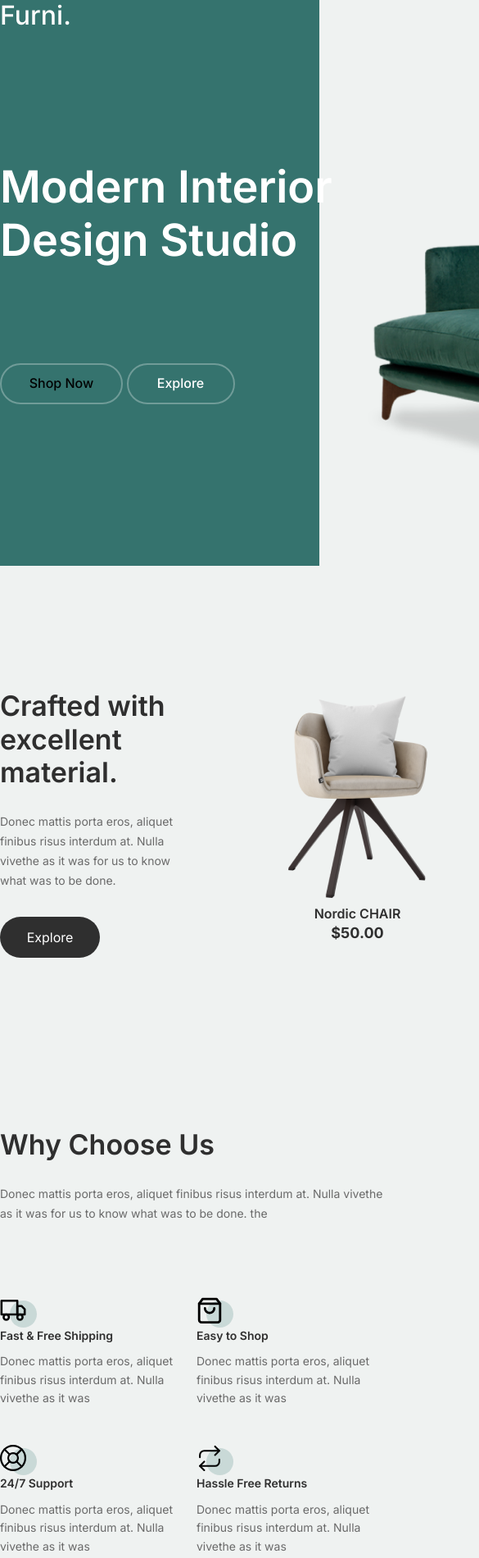
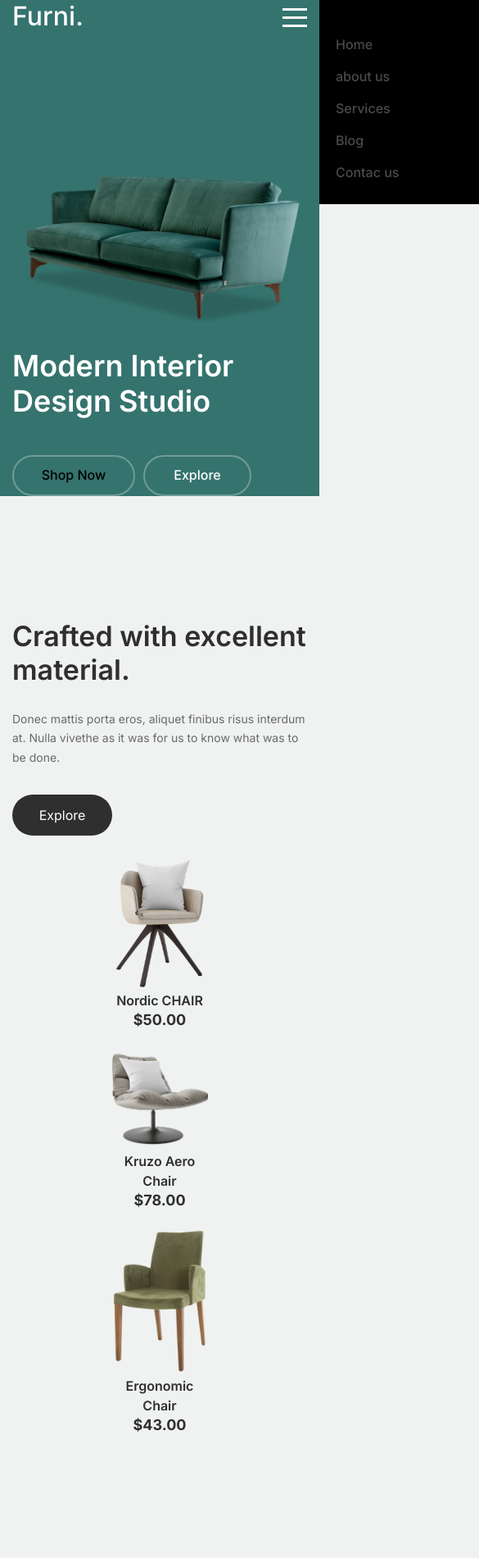
Before and after one commit to CherniukAnna/furni, a plain HTML site: page index.html in a window 390 px wide. Shown: the top 1900 px of the page at 82% size, 585 px wide, since content can reach past the window. Drawn offline with nearby package versions, Linux system fonts and the light colour scheme.

Commit message:
add adaptive

```diff
--- a/css/media.css
+++ b/css/media.css
@@ -0,0 +1,128 @@
+@media (max-width: 1100px){
+    .container{
+        padding: 0 15px;
+    }
+    .header-wraper-content-title{
+        font-size: 36px;
+    }
+}
+
+@media (max-width: 900px) {
+  .container {
+    padding: 0 15px;
+  }
+
+  .header-wraper-btn {
+    display: flex;
+    gap: 10px;
+  }
+  .header-wraper-content-title {
+    font-size: 36px;
+    margin-bottom: 40px;
+  }
+  .nav-list {
+    gap: 20px;
+  }
+  /* 1 section*/
+
+  .description-wraper{
+        display: flex;
+        flex-direction: column;
+        row-gap: 25px;
+        align-items:center;
+        justify-content: center;
+
+
+    }
+    .description{
+        margin: 0 auto;
+        max-width: 500px;
+    }
+    .price-list{
+        gap: 20px;
+        justify-content: center;
+        align-self: center;
+    }
+}
+
+@media (max-width: 480px) {
+    .container{
+        padding: 0 15px;
+    }
+  .header-wraper {
+    flex-direction: column-reverse;
+  }
+  .header-wraper-content-title{
+    margin-top: 0;
+    margin-bottom: 0;
+  }
+  .nav-list {
+    display: block;
+    position: absolute;
+    /* left: -550px; */
+    right: 0;
+    top: 0;
+    transform: translateX(100%);
+    width: 100%;
+    background-color: black;
+    padding: 35px 20px 20px 20px;
+    transition: transform .5s;
+  }
+  .header__burger-btn {
+    /* position: relative; */
+    width: 40px;
+    height: 40px;
+    border: none;
+    background-color: transparent;
+    z-index: 2;
+  }
+  .header__burger-btn span {
+    position: absolute;
+    width: 30px;
+    height: 3px;
+    background-color: white;
+    right: 15px;
+    transition: transform 0.5s, opacity 0.5s, background-color 0.5s;
+  }
+  .header__burger-btn span:nth-child(1) {
+    transform: translateY(-10px);
+  }
+  .header__burger-btn span:nth-child(3) {
+    transform: translateY(10px);
+  }
+
+  .nav.open .header__burger-btn span {
+    background-color: white;
+  }
+
+  .nav.open .header__burger-btn span:nth-child(1) {
+    transform: translateY(0) rotate(45deg);
+  }
+
+  .nav.open .header__burger-btn span:nth-child(2) {
+    opacity: 0;
+  }
+  .nav.open .header__burger-btn span:nth-child(3) {
+    transform: translateY(0) rotate(-45deg);
+  }
+  .nav.open .nav-list {
+transform: translateX(0) ;
+}
+
+ /* 1 section*/
+
+
+ .price-list{
+        display: flex;
+        flex-direction: column;
+        row-gap: 20px;
+
+
+    }
+    .price-item{
+        margin: 0 auto;
+        max-width: 50%;
+
+    }
+
+}
--- a/css/style.css
+++ b/css/style.css
@@ -16,8 +16,12 @@ body {
 }
 
 .container {
-  width: 1146px;
+  max-width: 1146px;
   margin: 0 auto;
+}
+img{
+  display: block;
+  max-width: 100%;
 }
 
 /* Header */
@@ -63,7 +67,7 @@ body {
 
 } */
 .header-wraper-content-title {
-  width: 419px;
+  max-width: 419px;
   height: 130px;
   margin-top: 157px;
   margin-bottom: 117px;
@@ -108,7 +112,7 @@ body {
   background-color: var(--black-btn-background-color);
 }
 .header-wraper-pik {
-  width: 724px;
+  max-width: 724px;
   margin-left: auto;
   margin-top: 126px;
 }
@@ -313,12 +317,10 @@ body {
   margin-right: 0;
 }
 #small-circle {
-  width: 8px;
+  width: 10px;
   height: 8px;
-  -moz-border-radius: 60px;
-  -webkit-border-radius: 60px;
   border: 2px solid #3b5d50;
-  border-radius: 60px;
+  border-radius: 50%;
 }
 
 /*  section assortment*/
--- a/index.html
+++ b/index.html
@@ -27,6 +27,9 @@
         <div class="logo">
           <a href="#" class="logo-link">Furni.</a>
         </div>
+        <button class="header__burger-btn" id="burger">
+          <span></span><span></span><span></span>
+        </button>
         <ul class="nav-list">
           <li class="nav-item">
             <a href="#" class="nav-link">Home</a>
@@ -167,7 +170,7 @@
         </div>
       </div>
     </section>
-    <section>
+    <!-- <section>
       <div class="container">
         <div class="wraper-desigh">
           <div class="design">
@@ -433,7 +436,7 @@
         </div>
       </div>
     </footer>
-  </main>
+  </main> -->
   <script src="https://code.jquery.com/jquery-3.7.0.slim.js"
     integrity="sha256-7GO+jepT9gJe9LB4XFf8snVOjX3iYNb0FHYr5LI1N5c=" crossorigin="anonymous"></script>
 <script src="https://cdnjs.cloudflare.com/ajax/libs/slick-carousel/1.8.1/slick.min.js"
--- a/js/main.js
+++ b/js/main.js
@@ -14,3 +14,10 @@ $(".slider").slick({
 <path d="M33 36.43L25 28.1164L33 19.8027" stroke="black" stroke-width="2" stroke-linecap="round" stroke-linejoin="round"/>
 </svg>`,
 });
+
+const burgerEl = document.querySelector("#burger");
+const menuEl = document.querySelector(".nav");
+
+burgerEl.addEventListener("click", () => {
+  menuEl.classList.toggle("open");
+});
```
